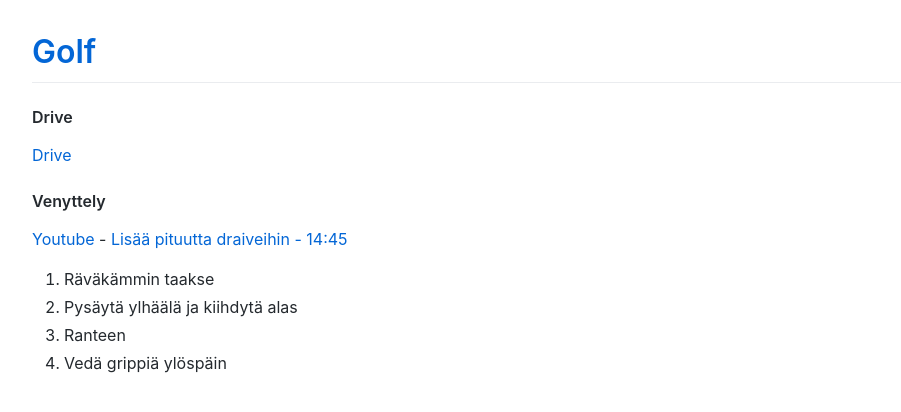
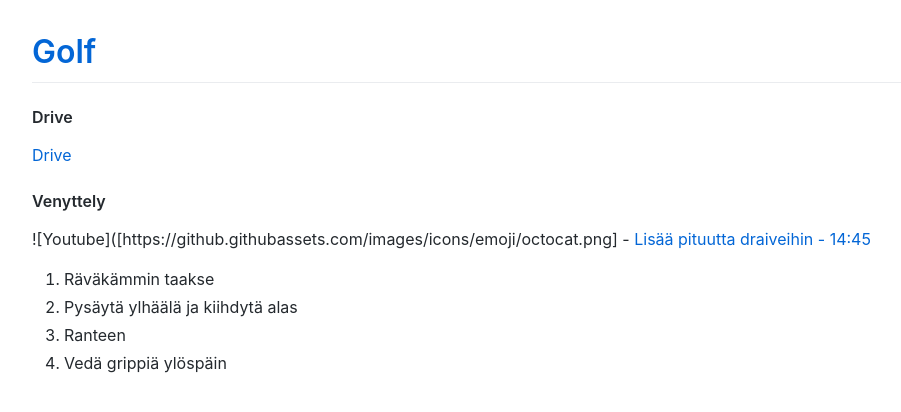
Before and after one commit to haapio/haapio.github.io, a Jekyll site: the page built from index.md, in a window 1280 px wide. Shown: the top 412 px of the page, without its empty margins (118-1019 px from the left). Built offline with Jekyll 4.4.1, drawn with Linux system fonts in a browser that asks for light colours; comment, search, counter and statistics services are not loaded; part of the change alters nothing that is shown.

Commit message:
Update index.md

```diff
--- a/index.md
+++ b/index.md
@@ -8,7 +8,7 @@ layout: default
 
 #### Venyttely
 
-[Youtube](https://www.brand.youtube/youtube-logo/#core-logo) - [Lisää pituutta draiveihin - 14:45](https://www.youtube.com/watch?v=lCz5lVhGB9A)
+![Youtube]([https://github.githubassets.com/images/icons/emoji/octocat.png] - [Lisää pituutta draiveihin - 14:45](https://www.youtube.com/watch?v=lCz5lVhGB9A)
 1.  Räväkämmin taakse
 2.  Pysäytä ylhäälä ja kiihdytä alas
 3.  Ranteen
```
